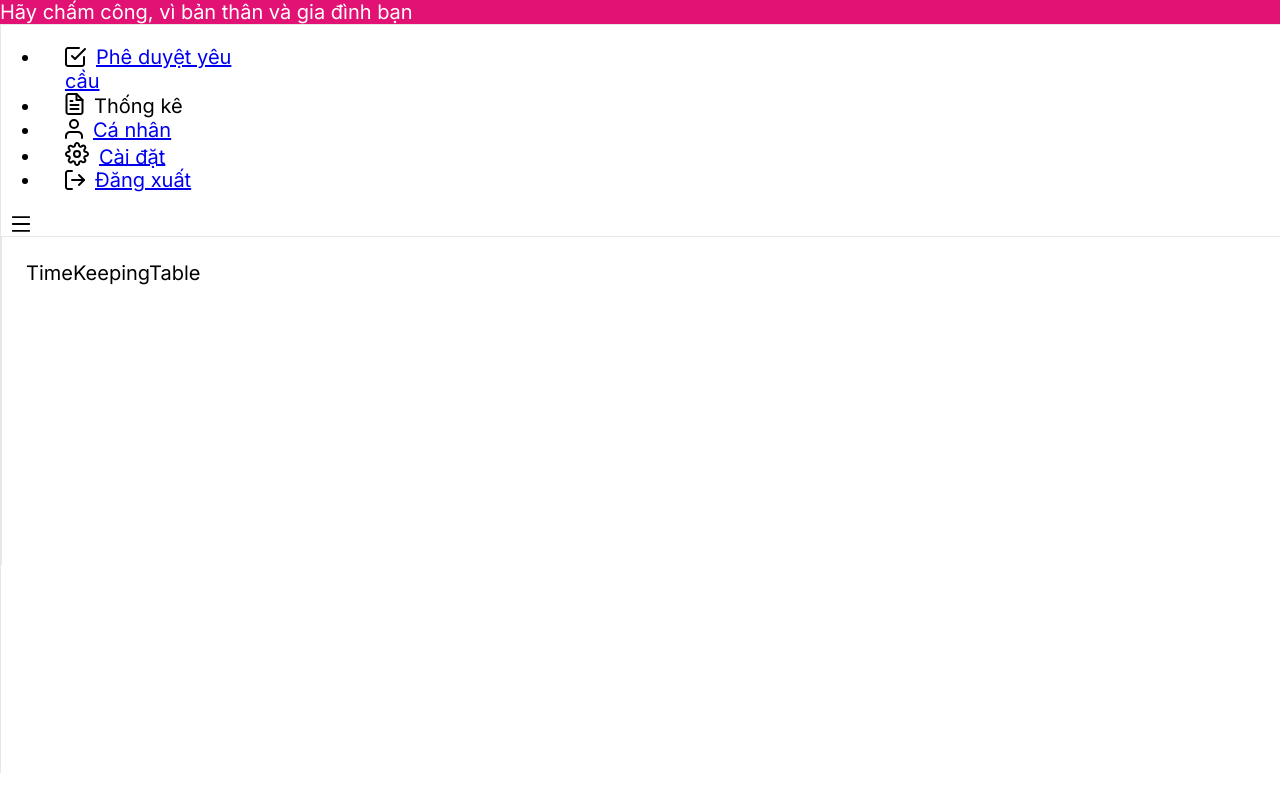
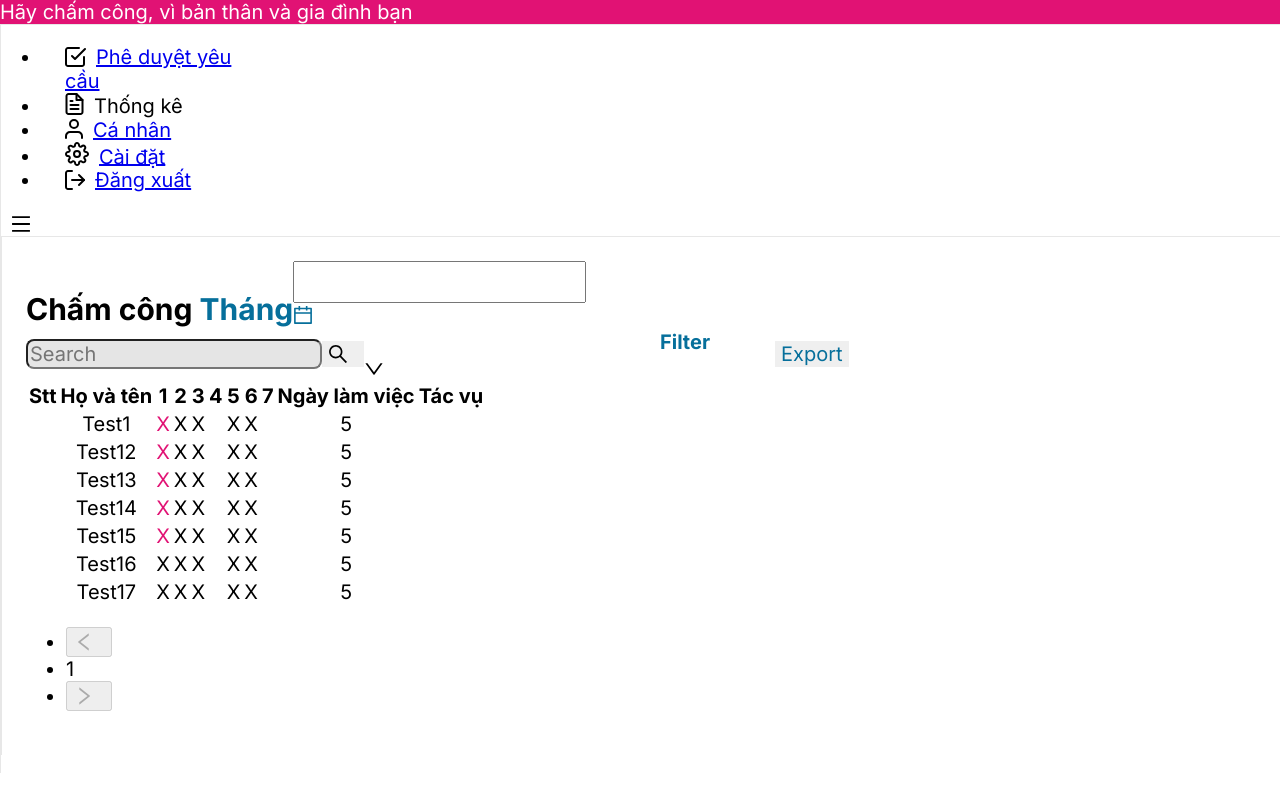
Before and after one commit to manhkien198/timekeeping, a React (Create React App) app: page /statistic/timekeeping in a window 1280 px wide. Built offline with nearby package versions, Linux system fonts and the light colour scheme.

Commit message:
create table Time keeping

```diff
--- /dev/null
+++ b/src/assets/scss/_pageTimeKeeping.scss
@@ -0,0 +1,41 @@
+.tableTimeKeeping{
+  .title_filterMonth{
+    font-size: 30px;
+    font-weight: 700;
+    margin-bottom: 0;
+  }
+  .datePicker_month{
+    width: 200px;
+    border: none;
+    color: #066F9B;
+  }
+  .ant-form-item-label > label::after {
+    content: "";
+  }
+  #dateTime {
+    font-size: 30px;
+    font-weight: 700;
+    color: #066f9b;
+  }
+  .ant-row{
+    display: flex;
+    align-items: center;
+  }
+  .ant-select:not(.ant-select-customize-input) .ant-select-selector {
+    border: none;
+    font-size: 20px;
+    font-weight: 700;
+    color: #066F9B;
+  }
+  .ant-select-selection-item{
+    font-size: 20px;
+    font-weight: 700;
+    line-height: 24px;
+  }
+  .ant-select-selection-item::after{
+    background-color: #066F9B;
+  }
+  .ant-select-single.ant-select-show-arrow .ant-select-selection-item{
+    padding-right: 50px;
+  }
+}
--- a/src/assets/scss/app.scss
+++ b/src/assets/scss/app.scss
@@ -1,3 +1,4 @@
 @import './layout';
 @import './pageHeaderCustom.scss';
 @import './customFilter.scss';
+@import './pageTimeKeeping';
--- /dev/null
+++ b/src/pages/admin/statistic/timekeeping_table/component/TableTimeKeeping.jsx
@@ -0,0 +1,120 @@
+import { Table, Tooltip } from 'antd';
+import React from 'react';
+import { dataSource } from '../constant';
+
+const TableTimeKeeping = () => {
+  const column = [
+    {
+      title: 'Stt',
+      dataIndex: 'stt',
+      align: 'center',
+      key: 'id',
+    },
+    {
+      title: 'Họ và tên',
+      dataIndex: 'name',
+      align: 'center',
+      key: 'name',
+    },
+    {
+      title: '1',
+      dataIndex: '1',
+      align: 'center',
+      key: '1',
+      render: status => {
+        return (
+          <div>
+            {status.onl ? (
+              <div>
+                {status.description ? (
+                  <div>
+                    <Tooltip
+                      placement="topLeft"
+                      title={status.description}
+                      style={{ color: '#E11274', backgroundColor: 'white' }}
+                    >
+                      <span style={{ color: '#E11274' }}>X</span>
+                    </Tooltip>
+                  </div>
+                ) : (
+                  <span>X</span>
+                )}{' '}
+              </div>
+            ) : (
+              ''
+            )}
+          </div>
+        );
+      },
+    },
+    {
+      title: '2',
+      dataIndex: '2',
+      align: 'center',
+      key: '2',
+      render: status => {
+        return <div>{status && <span>X</span>}</div>;
+      },
+    },
+    {
+      title: '3',
+      dataIndex: '3',
+      align: 'center',
+      key: '3',
+      render: status => {
+        return <div>{status && <span>X</span>}</div>;
+      },
+    },
+    {
+      title: '4',
+      dataIndex: '4',
+      align: 'center',
+      key: '4',
+      render: status => {
+        return <div>{status && <span>X</span>}</div>;
+      },
+    },
+    {
+      title: '5',
+      dataIndex: '5',
+      align: 'center',
+      key: '5',
+      render: status => {
+        return <div>{status && <span>X</span>}</div>;
+      },
+    },
+    {
+      title: '6',
+      dataIndex: '6',
+      align: 'center',
+      key: '6',
+      render: status => {
+        return <div>{status && <span>X</span>}</div>;
+      },
+    },
+    {
+      title: '7',
+      dataIndex: '7',
+      align: 'center',
+      key: '7',
+      render: status => {
+        return <div>{status && <span>X</span>}</div>;
+      },
+    },
+    {
+      title: 'Ngày làm việc',
+      dataIndex: 'workingDay',
+      align: 'center',
+      key: 'workingDay',
+    },
+    {
+      title: 'Tác vụ',
+      dataIndex: 'action',
+      align: 'center',
+      key: 'action',
+    },
+  ];
+  return <Table columns={column} dataSource={dataSource} />;
+};
+
+export default TableTimeKeeping;
--- /dev/null
+++ b/src/pages/admin/statistic/timekeeping_table/constant.js
@@ -0,0 +1,112 @@
+export const dataDate = [
+  { id: 1, value: 'Sắp xếp từ a-z' },
+  { id: 2, value: 'Sắp xếp từ z-a' },
+  { id: 3, value: '03/2022' },
+  { id: 4, value: '04/2022' },
+  { id: 5, value: '05/2022' },
+];
+export const dataSource = [
+  {
+    id: 1,
+    name: 'Test1',
+    1: {
+      onl: true,
+      description: 'OT',
+    },
+    2: true,
+    3: true,
+    4: false,
+    5: true,
+    6: true,
+    7: false,
+    workingDay: 5,
+  },
+  {
+    id: 2,
+    name: 'Test12',
+    1: {
+      onl: true,
+      description: 'OT',
+    },
+    2: true,
+    3: true,
+    4: false,
+    5: true,
+    6: true,
+    7: false,
+    workingDay: 5,
+  },
+  {
+    id: 3,
+    name: 'Test13',
+    1: {
+      onl: true,
+      description: 'OT',
+    },
+    2: true,
+    3: true,
+    4: false,
+    5: true,
+    6: true,
+    7: false,
+    workingDay: 5,
+  },
+  {
+    id: 4,
+    name: 'Test14',
+    1: {
+      onl: true,
+      description: 'OT',
+    },
+    2: true,
+    3: true,
+    4: false,
+    5: true,
+    6: true,
+    7: false,
+    workingDay: 5,
+  },
+  {
+    id: 5,
+    name: 'Test15',
+    1: {
+      onl: true,
+      description: 'OT',
+    },
+    2: true,
+    3: true,
+    4: false,
+    5: true,
+    6: true,
+    7: false,
+    workingDay: 5,
+  },
+  {
+    id: 6,
+    name: 'Test16',
+    1: {
+      onl: true,
+    },
+    2: true,
+    3: true,
+    4: false,
+    5: true,
+    6: true,
+    7: false,
+    workingDay: 5,
+  },
+  {
+    id: 7,
+    name: 'Test17',
+    1: {
+      onl: true,
+    },
+    2: true,
+    3: true,
+    4: false,
+    5: true,
+    6: true,
+    7: false,
+    workingDay: 5,
+  },
+];
--- a/src/pages/admin/statistic/timekeeping_table/index.jsx
+++ b/src/pages/admin/statistic/timekeeping_table/index.jsx
@@ -1,7 +1,80 @@
+import { Button, Col, DatePicker, Form, Input, Row, Select } from 'antd';
 import React from 'react';
-
+import { SearchOutlined } from '@ant-design/icons';
+import { dataDate } from './constant';
+import TableTimeKeeping from './component/TableTimeKeeping';
 function TimeKeepingTable(props) {
-  return <div>TimeKeepingTable</div>;
+  const { Option } = Select;
+  return (
+    <div className="tableTimeKeeping">
+      <Form>
+        <Form.Item
+          style={{ alignItem: 'center' }}
+          name="dateTime"
+          label={
+            <p className="title_filterMonth">
+              Chấm công{' '}
+              <span
+                className="title_filterMonth"
+                style={{ color: '#066F9B', textTransform: 'capitalize' }}
+              >
+                tháng
+              </span>
+            </p>
+          }
+          labelAlign="left"
+        >
+          <DatePicker
+            placeholder=""
+            className="datePicker_month"
+            picker="month"
+          />
+        </Form.Item>
+        <Row>
+          <Col span={23}>
+            <Form.Item name="search">
+              <Input
+                style={{ backgroundColor: '#E5E5E5', borderRadius: '8px' }}
+                placeholder="Search"
+                size="large"
+              />
+            </Form.Item>
+          </Col>
+          <Col span={1}>
+            <Form.Item>
+              <Button
+                size="large"
+                style={{ border: 'none', boxShadow: 'none' }}
+                icon={<SearchOutlined />}
+              ></Button>
+            </Form.Item>
+          </Col>
+          <Col style={{ marginRight: '15px' }}>
+            <Form.Item name="sort" style={{ marginBottom: 0 }}>
+              <Select defaultValue="Filter">
+                {dataDate?.map((item, index) => {
+                  return (
+                    <Option key={index} value={item?.id}>
+                      {item?.value}
+                    </Option>
+                  );
+                })}
+              </Select>
+            </Form.Item>
+          </Col>
+          <Col>
+            <Button style={{ border: 'none', color: '#066F9B' }}>
+              {' '}
+              Export
+            </Button>
+          </Col>
+        </Row>
+      </Form>
+      <div className="table">
+        <TableTimeKeeping />
+      </div>
+    </div>
+  );
 }
 
 export default TimeKeepingTable;
```
